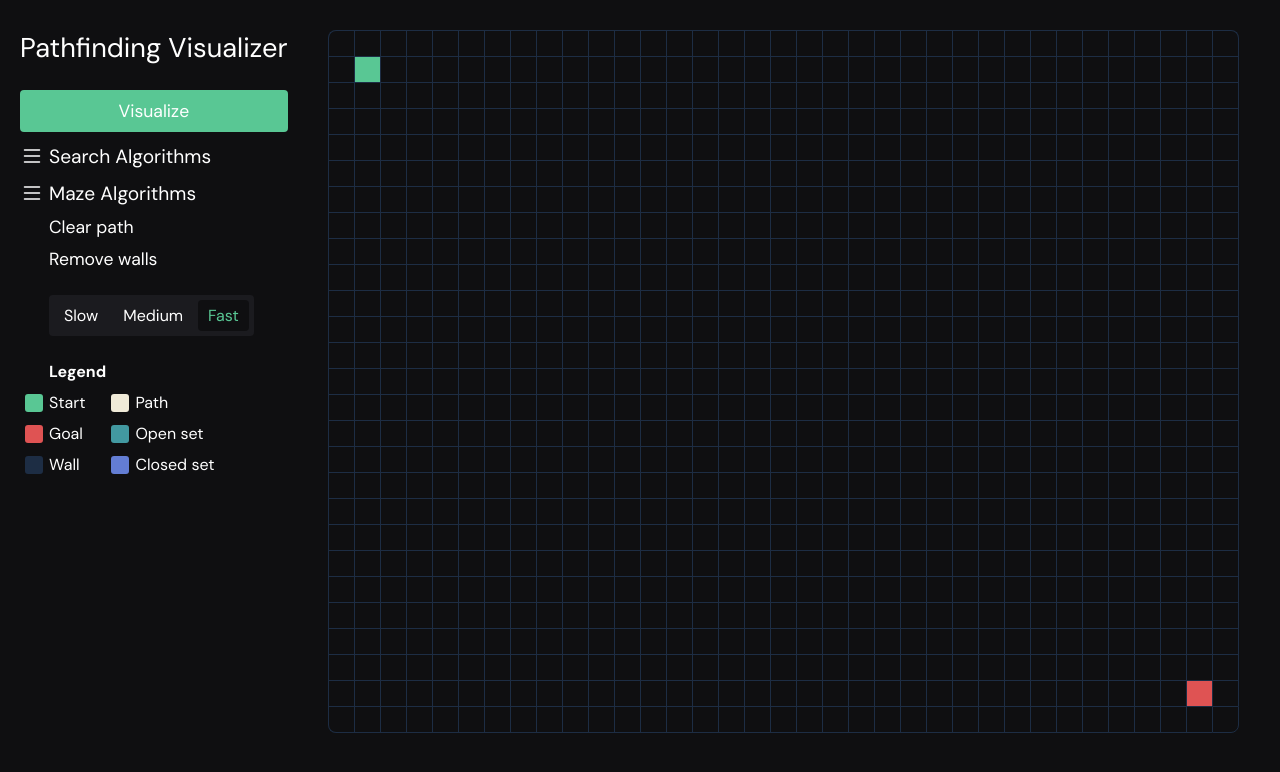
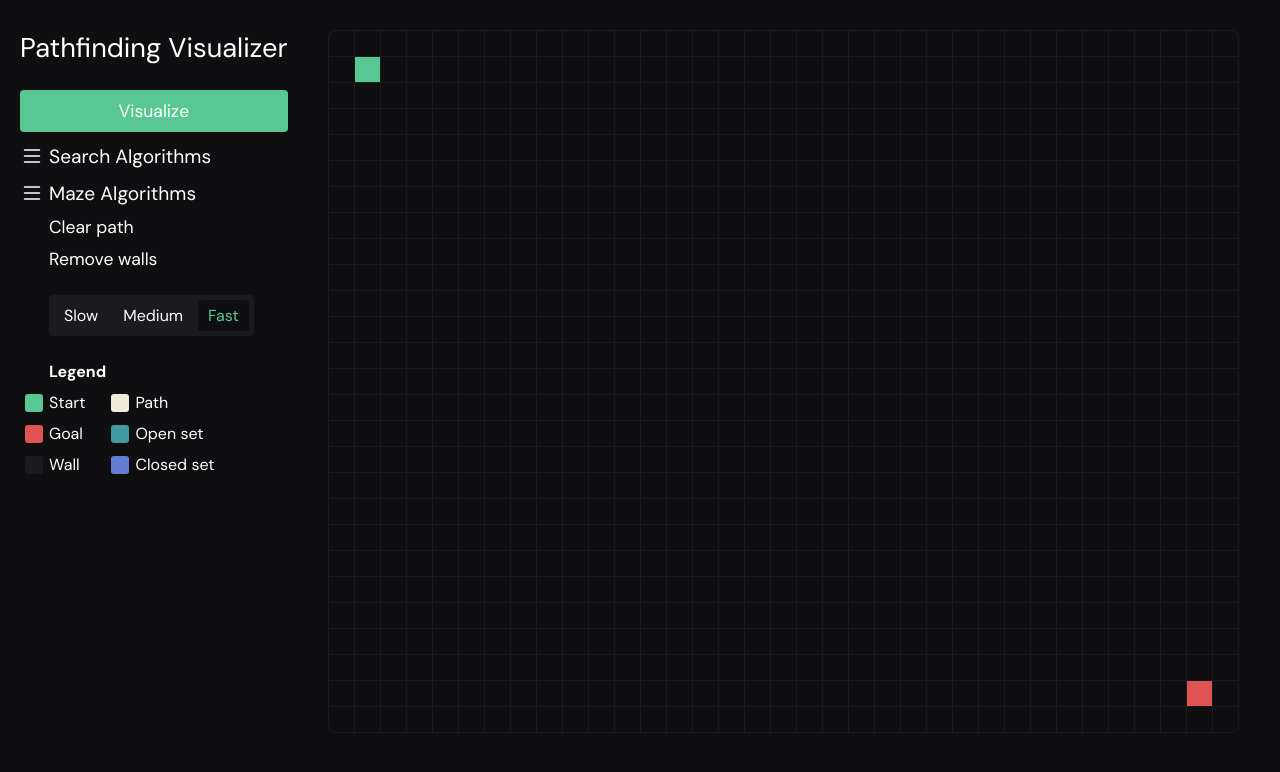
Before and after one commit to taylornorth01/pathfinding-visualizer-react, a React (Create React App) app: page / in a window 1280 px wide. Shown: the top 772 px of the page. Built offline with nearby package versions, Linux system fonts and the light colour scheme.

Commit message:
document colours

```diff
--- a/src/index.css
+++ b/src/index.css
@@ -20,10 +20,12 @@ body {
 	--background: #0f0f11;
 	--background-100: #1b1b1f;
 	--background-200: #232327;
+	--highlight: #59c794;
+	--highlight-100: #42b47f;
 
-	--wall: #1d2d44;
+	--wall: #1b1b1f;
 	--goal: #df5353;
-	--start: #59c794;
+	--start: var(--highlight);
 	--path: #f0ebd8;
 	--closed: #637dd4;
 	--open: #4299a1;
```
